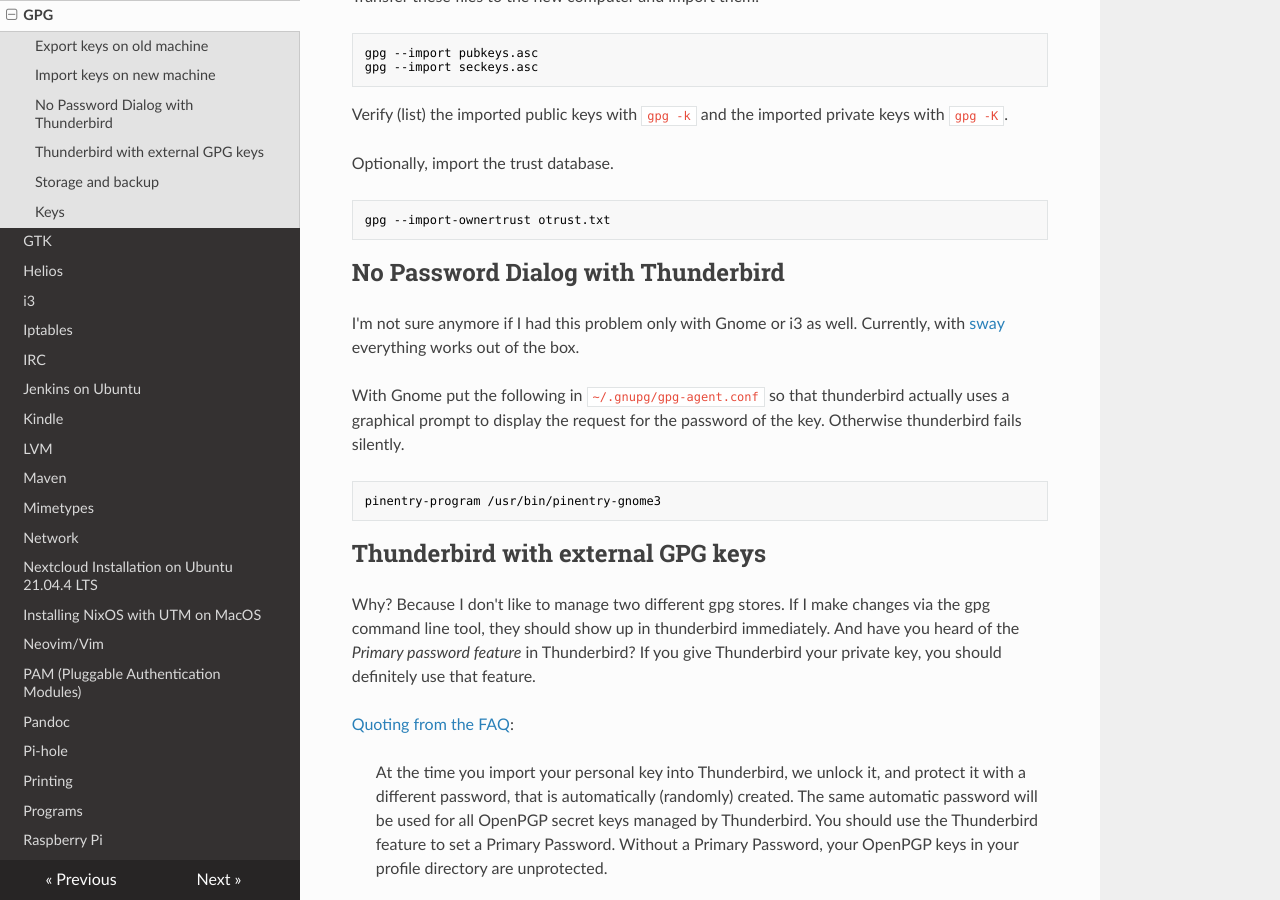
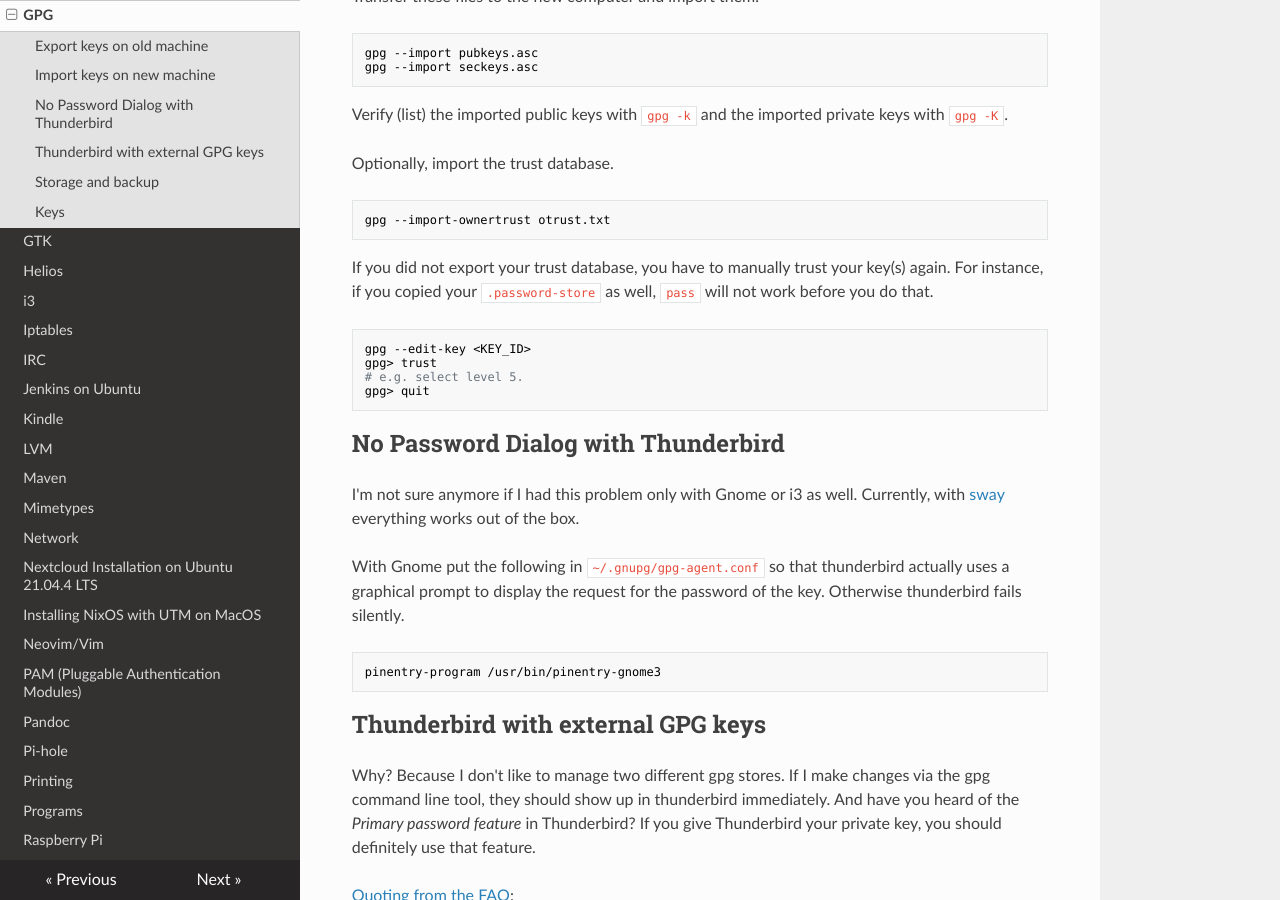
Before and after one commit to Maaxxs/wiki, an MkDocs documentation site: the page built from docs/gpg.md, in a window 1280 px wide and 900 px high, scrolled down 599 px. Built offline with MkDocs 1.6.1, drawn with Linux system fonts in a browser that asks for light colours; nearby versions of some CDN libraries.

Commit message:
Add manual commands to set trust level in gpg

````diff
--- a/docs/gpg.md
+++ b/docs/gpg.md
@@ -37,6 +37,19 @@ Optionally, import the trust database.
 ```sh
 gpg --import-ownertrust otrust.txt
 ```
+
+If you did not export your trust database, you have to manually trust
+your key(s) again. For instance, if you copied your `.password-store` as
+well, `pass` will not work before you do that.
+
+```sh
+gpg --edit-key <KEY_ID>
+gpg> trust
+# e.g. select level 5.
+gpg> quit
+```
+
+
 
 ## No Password Dialog with Thunderbird
 
````
